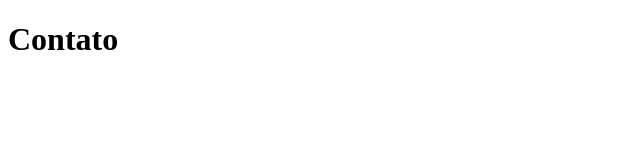
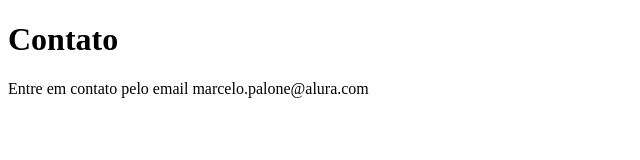
Before and after one commit to 7flechas/sistema-de-cadastros, a plain HTML site: page contato.html in a window 1280 px wide. Shown: the whole page, without its empty margins (0-640 px from the left). Drawn offline with Linux system fonts and the light colour scheme.

Commit message:
adicionando email de contato

```diff
--- a/contato.html
+++ b/contato.html
@@ -8,5 +8,6 @@
 </head>
 <body>
     <h1>Contato</h1>
+    <p>Entre em contato pelo email marcelo.palone@alura.com</p>
 </body>
 </html>
```
